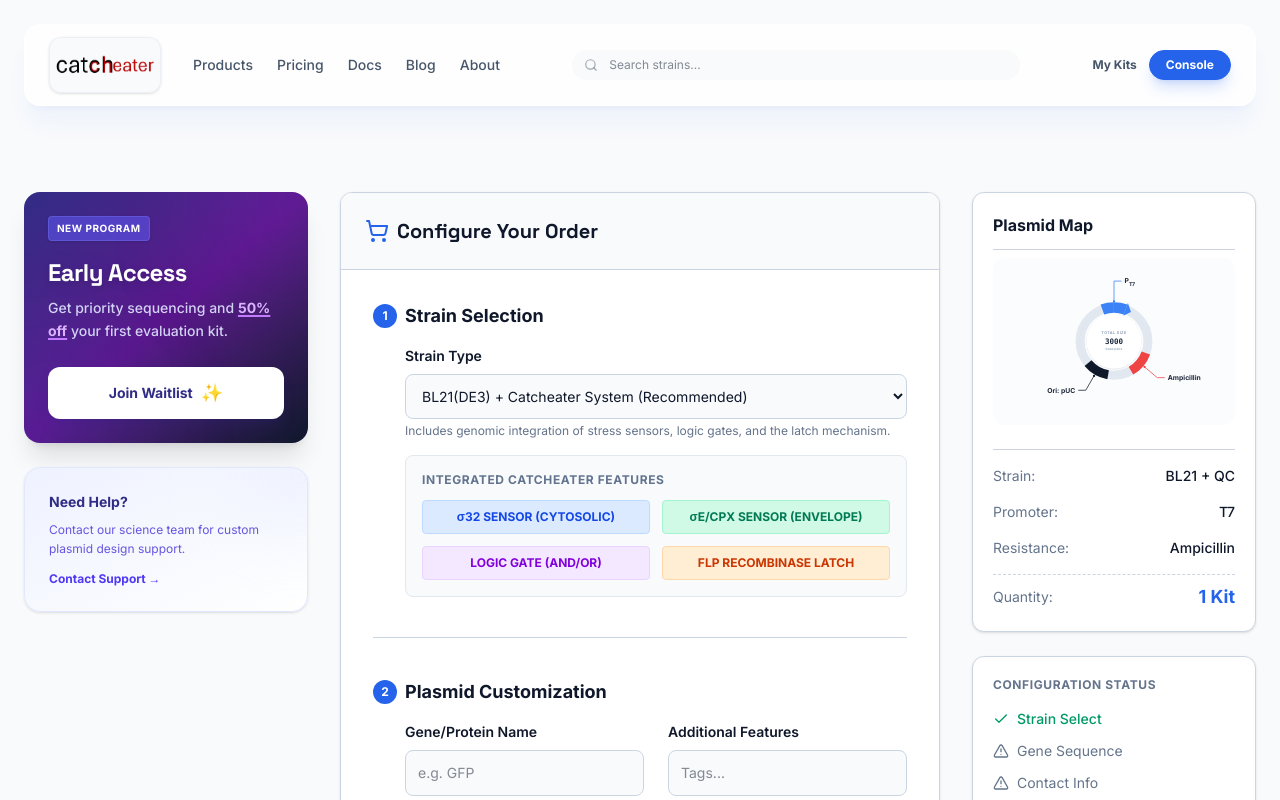
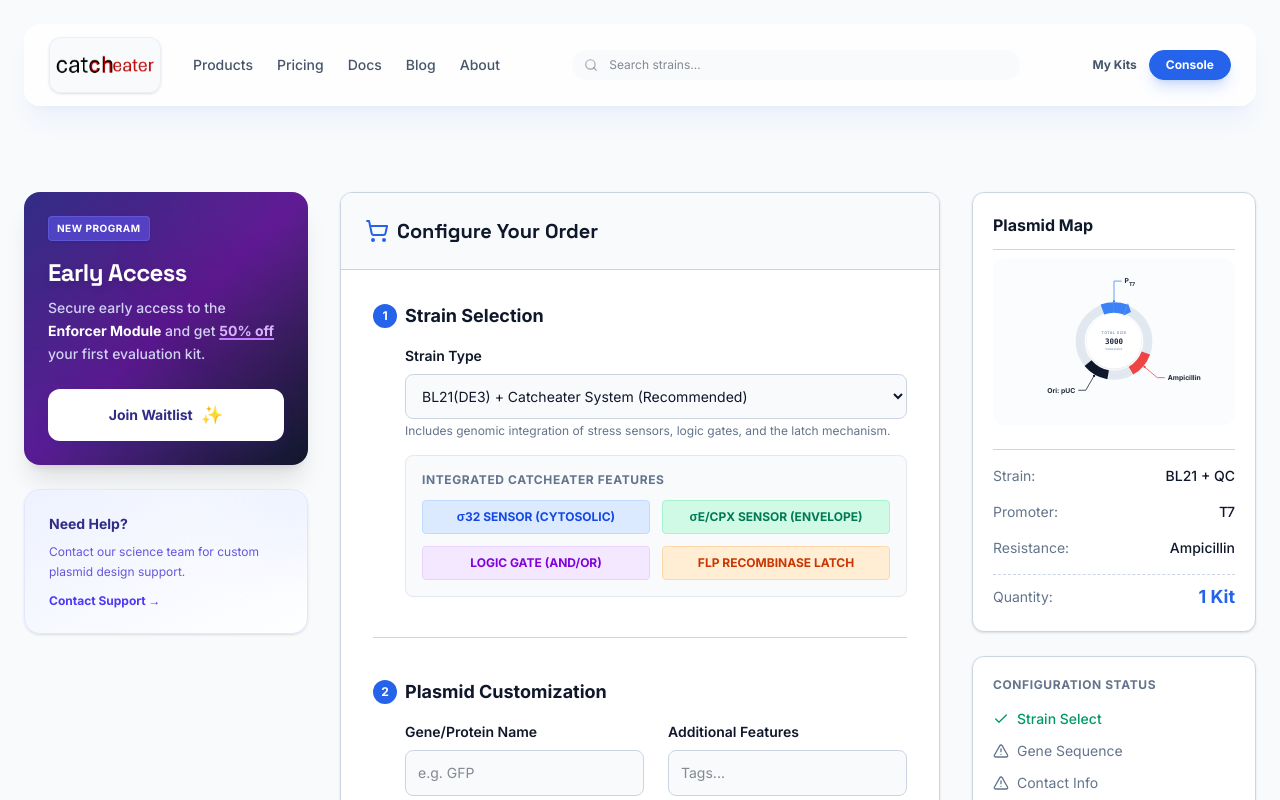
Before and after one commit to QuercusCode/Catcheaterweb, a Next.js app: page / in a window 1280 px wide. Shown: the top 800 px of the page. Built offline with nearby package versions, Linux system fonts and the light colour scheme.

Commit message:
Correct marketing copy to reflect CatchEater product

```diff
--- a/src/app/page.tsx
+++ b/src/app/page.tsx
@@ -47,7 +47,7 @@ export default function Home() {
                   </h3>
 
                   <p className="mb-6 text-indigo-100/90 text-sm leading-relaxed font-medium">
-                    Get priority sequencing and <span className="text-purple-300 font-bold decoration-purple-400 underline decoration-2 underline-offset-2">50% off</span> your first evaluation kit.
+                    Secure early access to the <span className="font-bold text-white">Enforcer Module</span> and get <span className="text-purple-300 font-bold decoration-purple-400 underline decoration-2 underline-offset-2">50% off</span> your first evaluation kit.
                   </p>
 
                   <button className="w-full bg-white text-indigo-900 py-3 rounded-xl font-bold text-sm shadow-lg shadow-indigo-900/20 hover:bg-indigo-50 transition-all transform hover:-translate-y-0.5 flex items-center justify-center gap-2">
--- a/src/components/WaitlistModal.tsx
+++ b/src/components/WaitlistModal.tsx
@@ -82,7 +82,7 @@ export default function WaitlistModal({ isOpen, onClose }: WaitlistModalProps) {
                             <>
                                 <h3 className="text-2xl font-display font-bold text-slate-900 mb-2">Join Early Access</h3>
                                 <p className="text-slate-500 mb-8 text-sm leading-relaxed">
-                                    Be the first to access our new high-throughput squencing platform and get <span className="text-purple-600 font-bold">50% off</span> your first order.
+                                    Be the first to access the <span className="font-bold text-indigo-700">CatchEater™ Cheater Elimination System</span> and get <span className="text-purple-600 font-bold">50% off</span> your first evaluation kit.
                                 </p>
 
                                 <form onSubmit={handleSubmit} className="w-full space-y-4">
```
